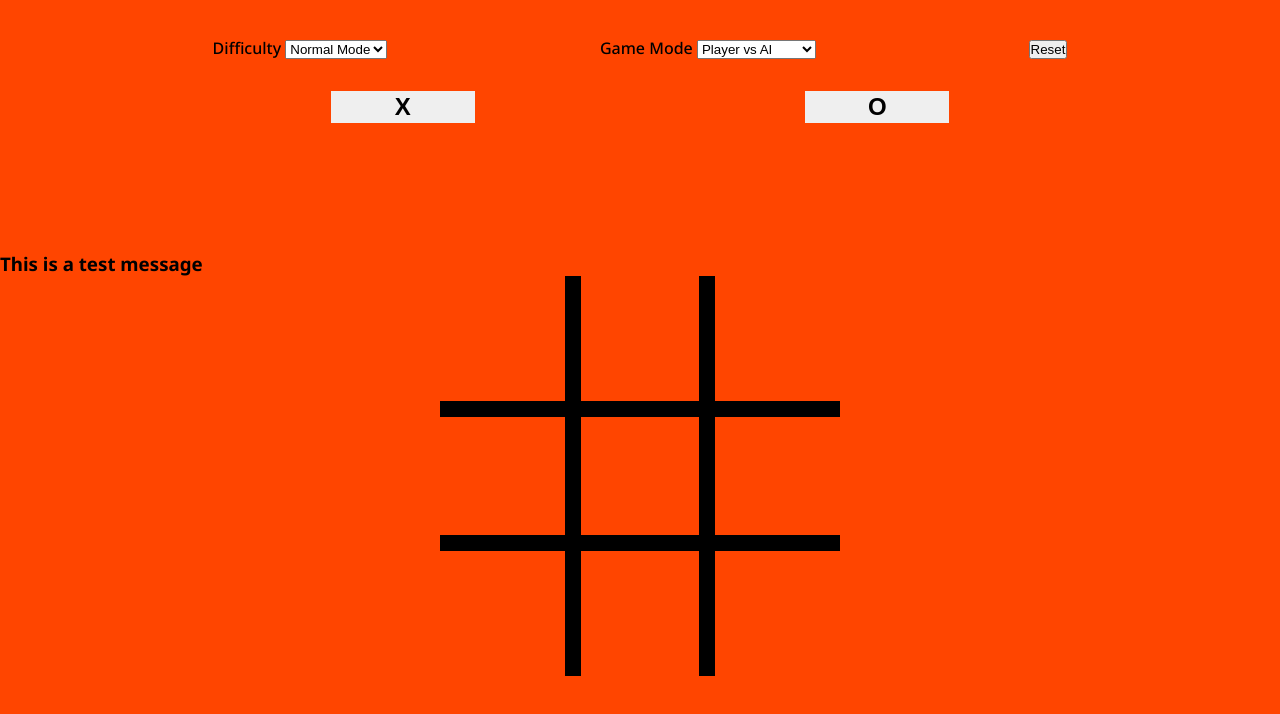
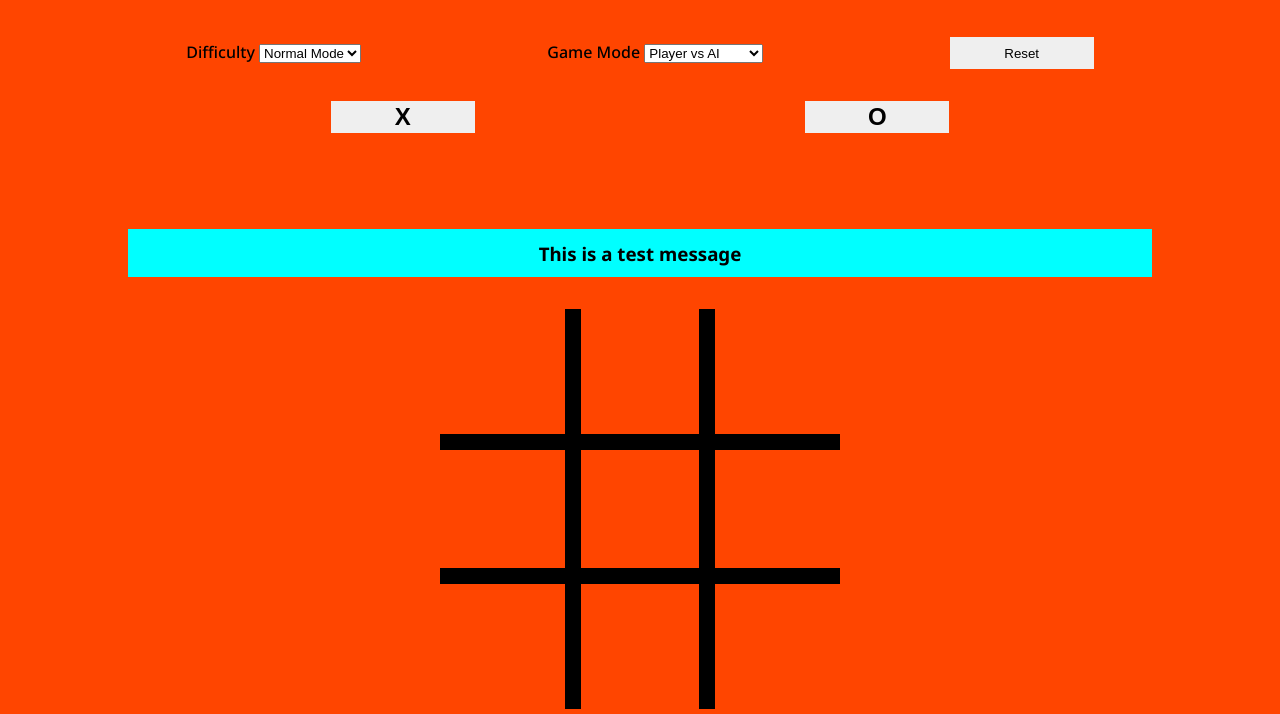
Before and after one commit to Jason9521/tic-tac-toe-project, a plain HTML site: page index.html in a window 1280 px wide. Shown: the part 86-800 px from the top of the page. Drawn offline with Linux system fonts and the light colour scheme.

Commit message:
Added temporary styling for message log, X and O symbols

```diff
--- a/style.css
+++ b/style.css
@@ -38,7 +38,7 @@ body {
 
 
 
-.reset-score {
+.reset {
     height: 2rem;
     width: 9rem;
     border: none;
@@ -70,7 +70,7 @@ body {
 .scoreboard {
     display: flex;
     justify-content: space-evenly;
-    padding-bottom: 4rem;
+    padding-bottom: 2rem;
 }
 
 .score-one,
@@ -89,6 +89,21 @@ body {
 .player-two-score {
     padding-top: 1rem;
     font-size: 2rem;
+}
+
+/* MESSAGE LOG */
+.message-log {
+    margin-bottom: 2rem;
+}
+
+.message {
+    height: 3rem;
+    width: 80%;
+    display: flex;
+    align-items: center;
+    justify-content: center;
+    margin: 0 auto;
+    background-color: aqua;
 }
 
 /* PLAYER INTERFACE */
@@ -156,3 +171,10 @@ body {
     opacity: 0.6;
     pointer-events: none;
 }
+
+.symbol {
+    text-align: center;
+    font-weight: 900;
+    font-size: 5rem;
+    padding: 0;
+}
```
